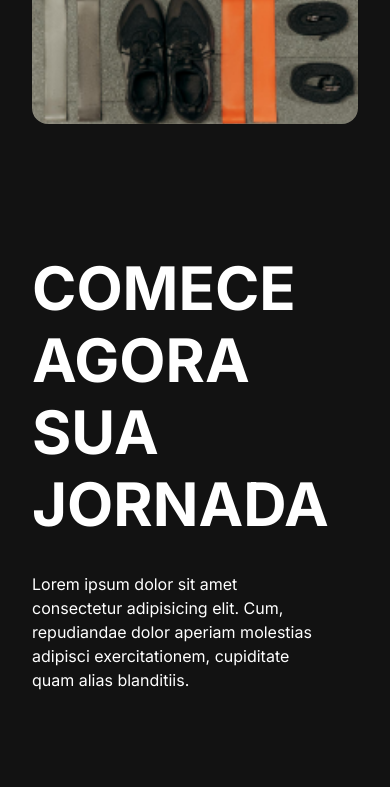
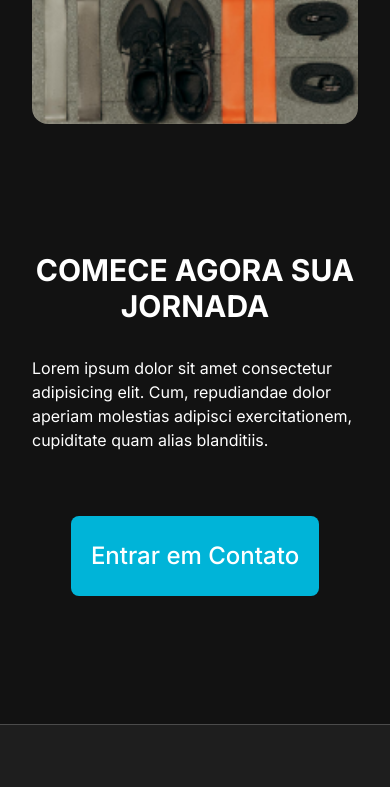
Before and after one commit to Matt-Gary/project-believe-front, a React (Vite) app: page / in a window 390 px wide. Shown: the part 6620-7407 px from the top of the page. Built offline with nearby package versions, Linux system fonts and the light colour scheme.

Commit message:
feat: journey section responsive

```diff
--- /dev/null
+++ b/src/pages/Home/components/Journey.jsx
@@ -0,0 +1,21 @@
+import { Link } from "react-router-dom";
+
+export function Journey() {
+  return (
+    <section className="wrapper flex flex-col items-center justify-between gap-16 py-32 lg:flex-row">
+      <div className="flex flex-col items-center lg:items-start">
+        <h2 className="mb-8 text-center text-3xl font-bold uppercase sm:text-start lg:text-6xl">
+          Comece agora sua jornada
+        </h2>
+        <p className="max-w-[60ch]">
+          Lorem ipsum dolor sit amet consectetur adipisicing elit. Cum,
+          repudiandae dolor aperiam molestias adipisci exercitationem,
+          cupiditate quam alias blanditiis.
+        </p>
+      </div>
+      <Link to="/contato" className="button shrink-0 py-6 text-2xl lg:px-12">
+        Entrar em Contato
+      </Link>
+    </section>
+  );
+}
--- a/src/pages/Home/index.jsx
+++ b/src/pages/Home/index.jsx
@@ -6,6 +6,7 @@ import { Benefits } from "./components/Benefits";
 import { WhoWeAre } from "./components/WhoWeAre";
 import { Testimonials } from "./components/Testimonials";
 import { Products } from "./components/Products";
+import { Journey } from "./components/Journey";
 
 export function HomePage() {
   return (
@@ -16,21 +17,7 @@ export function HomePage() {
         <WhoWeAre />
         <Testimonials />
         <Products />
-        <section className="wrapper flex items-center justify-between gap-16 py-32">
-          <div>
-            <h2 className="mb-8 text-6xl font-bold uppercase">
-              Comece agora sua jornada
-            </h2>
-            <p className="max-w-[60ch]">
-              Lorem ipsum dolor sit amet consectetur adipisicing elit. Cum,
-              repudiandae dolor aperiam molestias adipisci exercitationem,
-              cupiditate quam alias blanditiis.
-            </p>
-          </div>
-          <Link to="/contato" className="button shrink-0 px-12 py-6 text-2xl">
-            Entrar em Contato
-          </Link>
-        </section>
+        <Journey />
       </main>
     </>
   );
```
